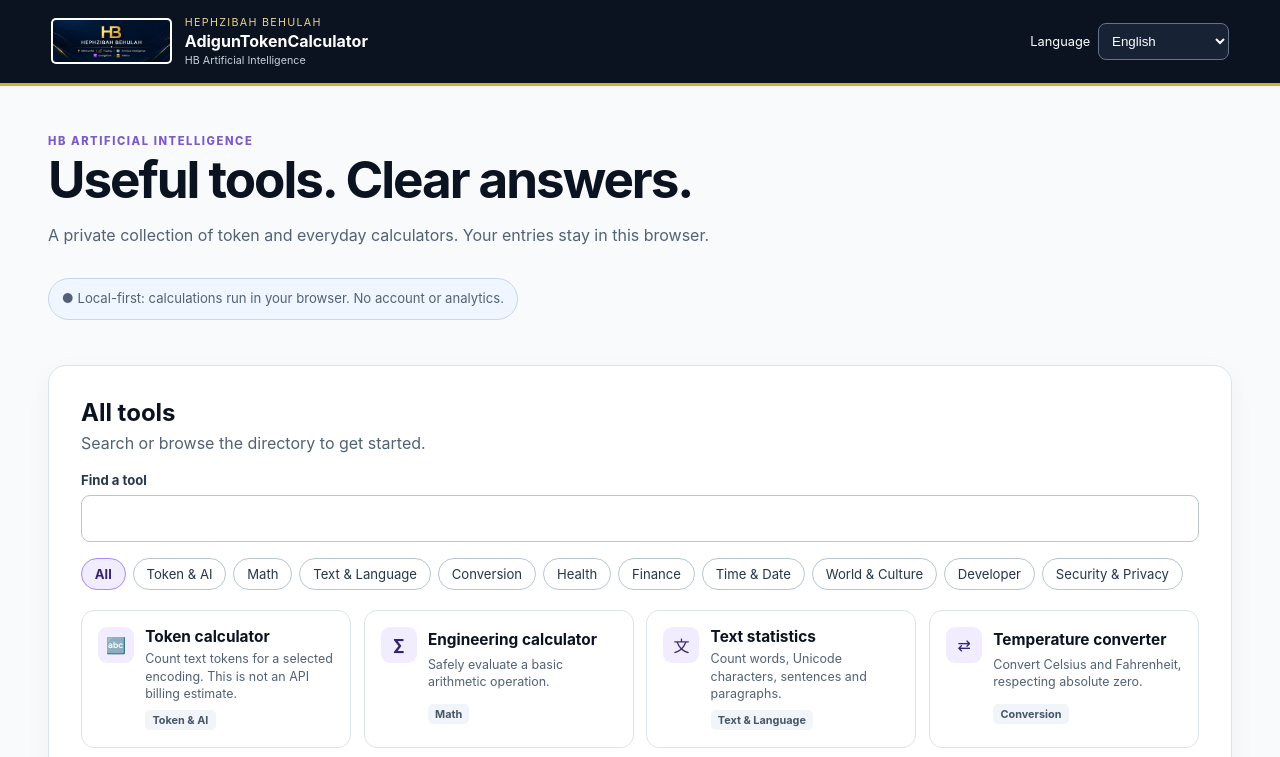
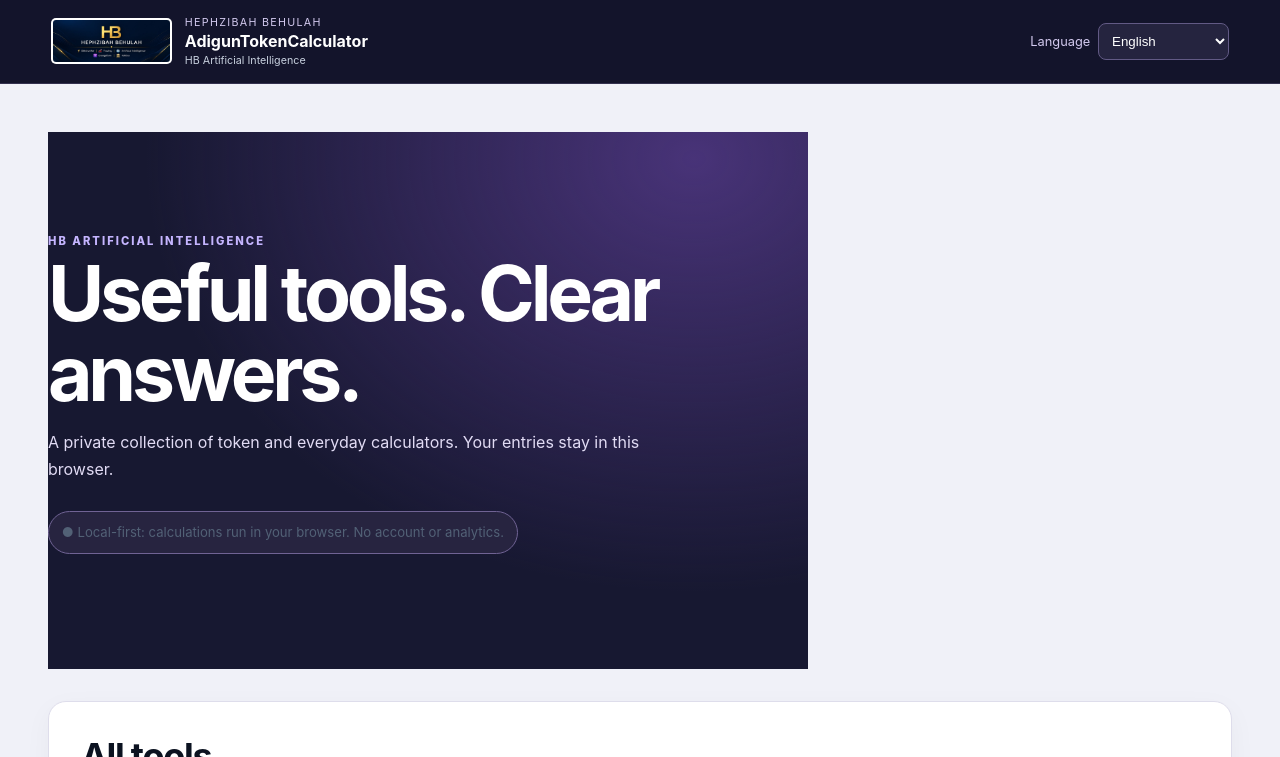
Before and after one commit to HephzibahBehulahHQ/AdigunTokenCalculator, a website built with Vite: page index.html in a window 1280 px wide. Shown: the top 757 px of the page. Built offline with nearby package versions, Linux system fonts and the light colour scheme.

Commit message:
Repair custom-domain assets and rebrand Token Calculator (#22)
* Rebrand Token Calculator and support custom-domain assets

* Keep offline scope fallback compatible with origin-only callers

* Run browser verification at the custom-domain root

```diff
--- a/src/offline.js
+++ b/src/offline.js
@@ -16,7 +16,7 @@ export function mountOfflineStatus(container,{language="en",enabled=import.meta.
   let state="preparing",disposed=false,registration,sequence=0,updating=false,timer;
   const cleanup=[];
   const expected=document.querySelector('meta[name="adigun-offline-build"]')?.content;
-  const scope=new URL(base,window.location.origin),workerURL=new URL("offline-sw.js",scope).href;
+  const scope=new URL(base,window.location.href ?? window.location.origin),workerURL=new URL("offline-sw.js",scope).href;
   const isOwnWorker=worker=>worker?.scriptURL===workerURL;
   const draw=()=>{
     const copy=OFFLINE_COPY[language]||OFFLINE_COPY.en;
--- a/src/styles.css
+++ b/src/styles.css
@@ -66,3 +66,48 @@
 @media(prefers-reduced-motion:reduce){
  *,*::before,*::after{scroll-behavior:auto!important;animation:none!important;transition:none!important}
 }
+
+/* Product identity and calculator workspace */
+:root {
+  --navy:#172038;
+  --violet:#a78bfa;
+  --line:#dce1ed;
+  --blue:#6845c5;
+}
+body { background:#f0f1f8; }
+header {
+  position:relative;
+  z-index:1;
+  background:#13142b;
+  color:#f6f3ff;
+  border-bottom:1px solid #34314f;
+}
+header .brand strong { color:#fff; }
+header .brand small, header .language { color:#d3caef; }
+header .language select { background:#25243f; color:#fff; border-color:#625a85; }
+.intro {
+  position:relative;
+  isolation:isolate;
+  overflow:hidden;
+  padding-block:clamp(3rem,8vw,6.5rem);
+  background:radial-gradient(ellipse at 85% 5%,#483378 0%,transparent 60%),#171831;
+  color:#fff;
+}
+.intro .eyebrow { color:#c5b5ff; letter-spacing:.18em; }
+.intro h1 { max-width:18ch; font-size:clamp(2.4rem,6vw,5rem); line-height:1.04; letter-spacing:-.055em; }
+.intro #subtitle { color:#e1dbf4; max-width:38rem; line-height:1.65; }
+.intro .privacy { color:#ede7ff; background:#272440; border:1px solid #706394; }
+.workspace { max-width:1320px; margin-inline:auto; }
+.workspace aside, #panel { border-color:#deddeb; border-radius:18px; background:#fff; }
+.directory-heading h2 { font-size:clamp(1.5rem,3vw,2.25rem); letter-spacing:-.035em; }
+.tool-card { border-radius:14px; box-shadow:0 4px 12px #26245508; }
+.tool-card:hover { background:#faf8ff; border-color:#8769d0; }
+.tool-icon { background:#ede7ff; color:#4f3293; }
+.primary { background:#493286; border-color:#493286; }
+.primary:hover { background:#352461; }
+footer { background:#171831; color:#e1dbf4; }
+footer a { color:#d8c8ff; }
+@media(max-width:600px){
+  .intro { padding-block:2.8rem; }
+  .workspace aside, #panel { border-radius:12px; }
+}
--- a/vite.config.js
+++ b/vite.config.js
@@ -16,6 +16,5 @@ export default defineConfig({
       next();
     });}
   },offlineAssetsPlugin()],
-  // GitHub Pages project-site URL: https://<owner>.github.io/AdigunTokenCalculator/
-  base: "/AdigunTokenCalculator/"
+  base: "./"
 });
```
Also changed, not shown: tests/completion-browser.test.js (+1 -1 lines), tests/json-browser.test.js (+1 -1 lines), tests/loadUI.test.js (+2 -2 lines), tests/loadV2UI.test.js (+1 -1 lines), tests/offline.test.js (+1 -1 lines), tests/tokenizer-browser.test.js (+1 -1 lines), .github/workflows/ci.yml.
